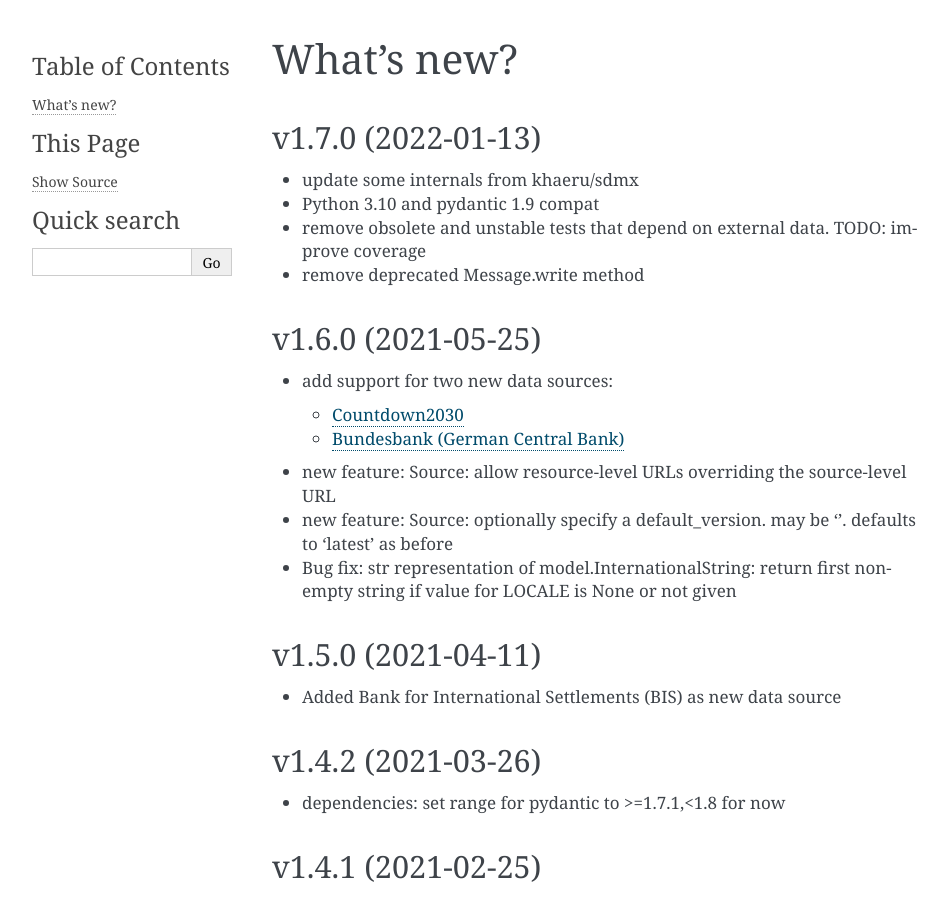
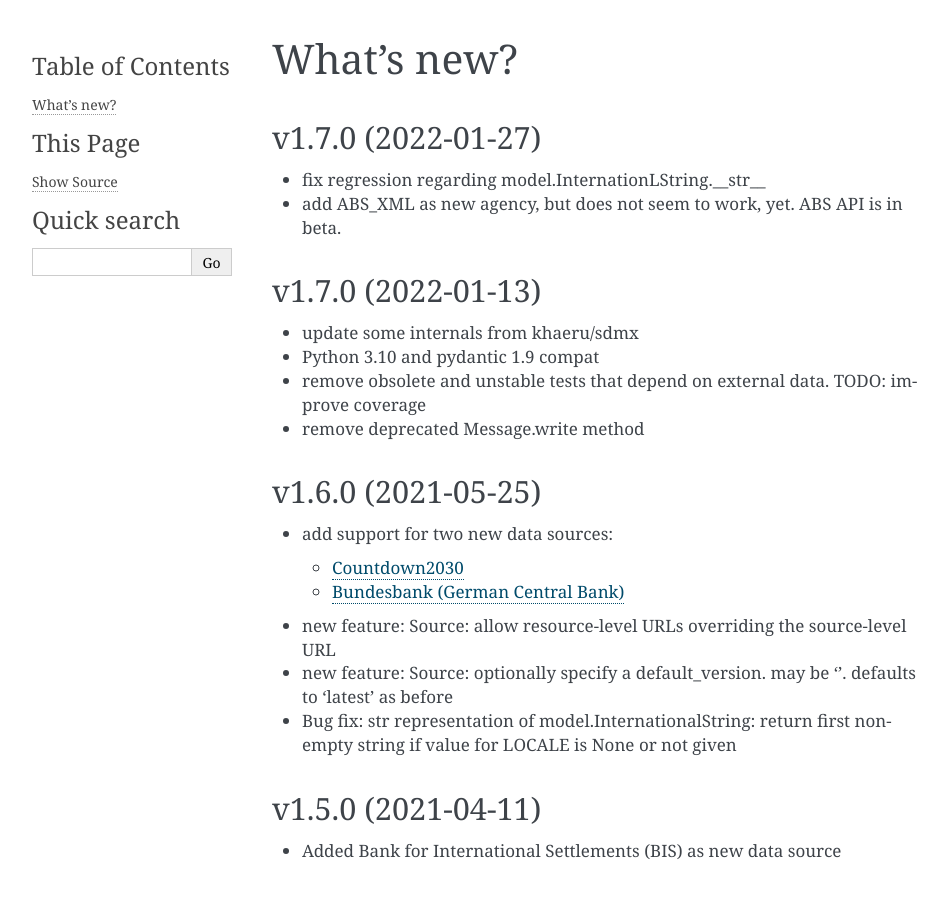
Before and after one commit to dr-leo/pandaSDMX, a Sphinx documentation site: the page built from doc/whatsnew.rst, in a window 1280 px wide and 900 px high. Shown: the whole window, without its empty margins (148-1096 px from the left). Built offline with Sphinx 7.4.7, drawn with Linux system fonts in a browser that asks for light colours; the version number is read from the project's files by our own code.

Commit message:
V1.7.1dev (#222)
* Add ABS_XML to test new ABS API. Does not work yet.

* Fix regression re. InternationalString.__str__, when str for DEFAULT_LOCALE is None

* Bump version to 1.7.1

```diff
--- a/doc/whatsnew.rst
+++ b/doc/whatsnew.rst
@@ -2,6 +2,14 @@
 
 What's new?
 ===========
+
+v1.7.0 (2022-01-27)
+-----------------------------------------------
+
+* fix regression regarding model.InternationLString.__str__
+* add ABS_XML as new agency, but does not seem to work, yet. ABS
+  API is in beta.
+
 
 v1.7.0 (2022-01-13)
 -----------------------------------------------
--- a/pandasdmx/__init__.py
+++ b/pandasdmx/__init__.py
@@ -20,7 +20,7 @@ __all__ = [
     "to_xml",
 ]
 
-__version__ = "1.7.0"
+__version__ = "1.7.1"
 
 
 #: Top-level logger.
```
Also changed, not shown: 2 other files.
